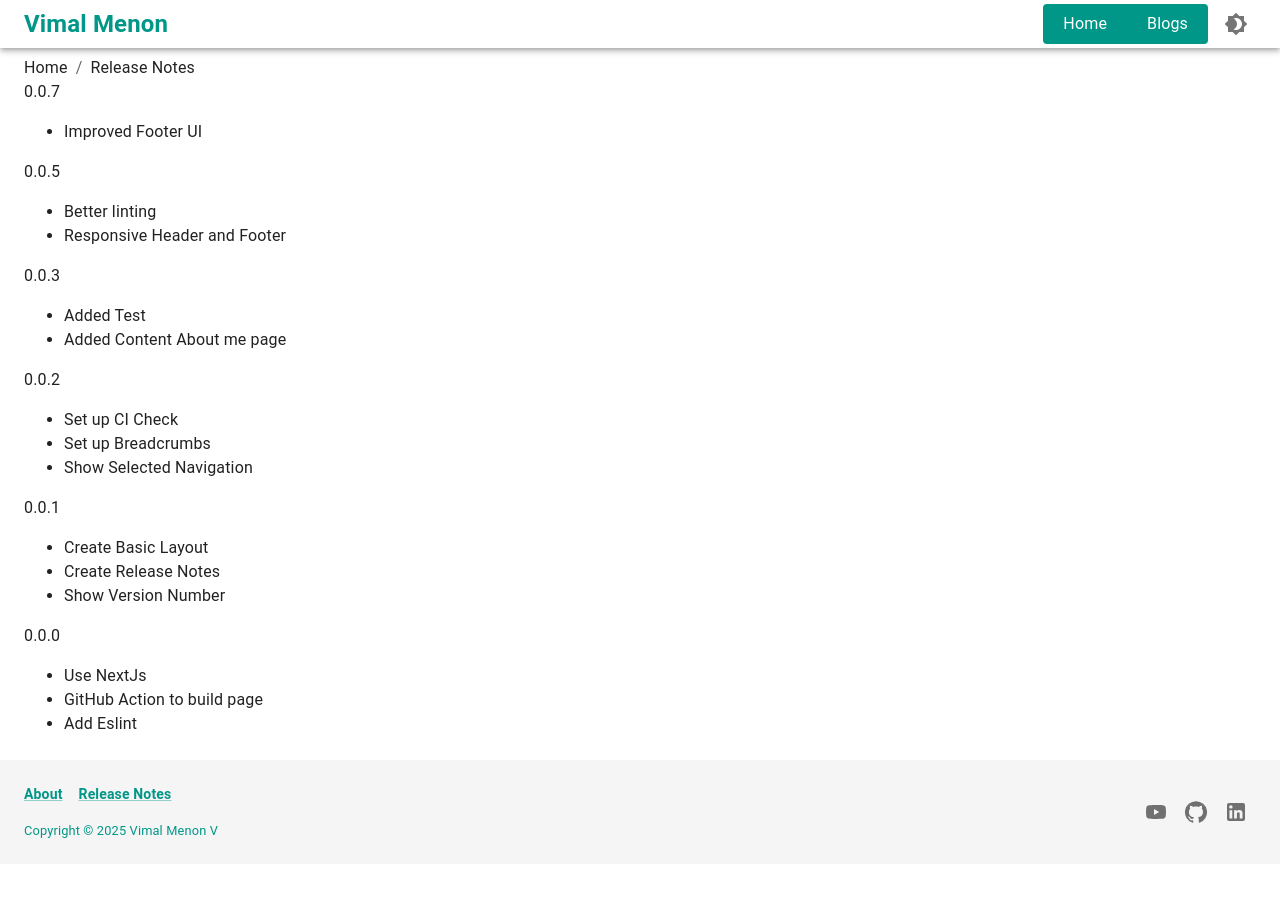
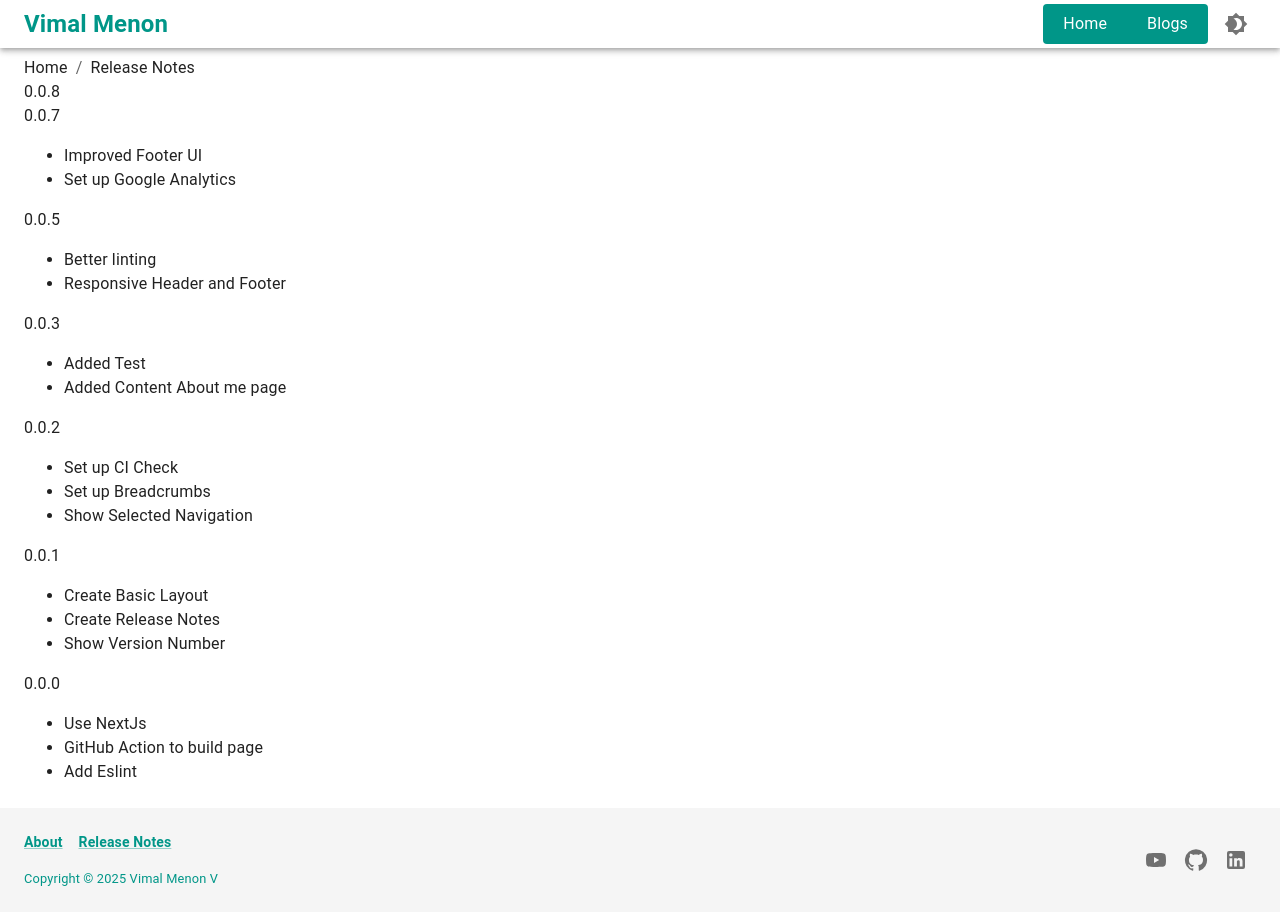
Before and after one commit to vimalmenon/vimalmenon.github.io, a Next.js app: page /release-notes in a window 1280 px wide. Before the commit the page ends 864 px from the top, so only its background shows below. Built offline with nearby package versions, Linux system fonts and the light colour scheme; what @mui/material-nextjs would draw is missing.

Commit message:
updated README

```diff
--- a/src/app/release-notes/page.tsx
+++ b/src/app/release-notes/page.tsx
@@ -13,10 +13,13 @@ const Page: React.FC = () => {
     <Box component="main">
       <Breadcrumbs navigation={Navigation.ReleaseNote} />
       <div>
+        <div>0.0.8</div>
+      </div>
+      <div>
         <div>0.0.7</div>
         <ul>
           <li>Improved Footer UI</li>
-          {/* <li></li> */}
+          <li>Set up Google Analytics</li>
         </ul>
       </div>
       <div>
```
Also changed, not shown: 1 other file (tests, documents, lock files or other folders).
